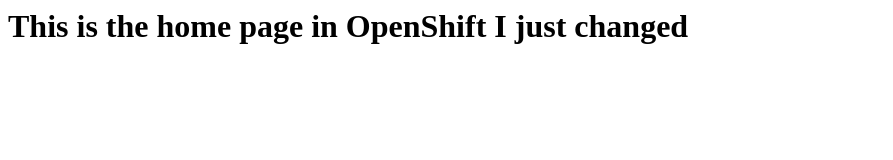
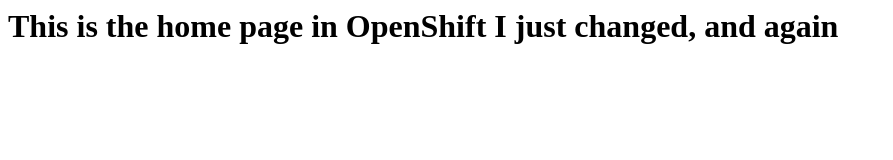
Before and after one commit to marvisan/s2i-project, a plain HTML site: page index.html in a window 1280 px wide. Shown: the whole page, without its empty margins (0-893 px from the left). Drawn offline with Linux system fonts and the light colour scheme.

Commit message:
changed again

```diff
--- a/index.html
+++ b/index.html
@@ -3,6 +3,6 @@
     <title>HTML Home Page</title>
   </head>
   <body>
-    <h1>This is the home page in OpenShift I just changed</h1>
+    <h1>This is the home page in OpenShift I just changed, and again</h1>
   </body>
 </html>
```
